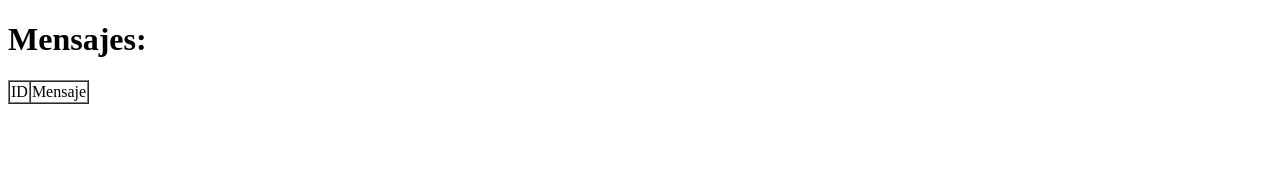
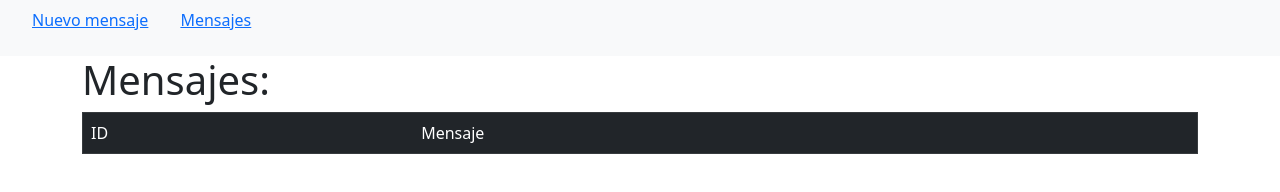
Before and after one commit to irisalarcon/Lab9BD2, a plain HTML site: page public/index.html in a window 1280 px wide. Drawn offline with nearby package versions, Linux system fonts and the light colour scheme.

Commit message:
update 1

```diff
--- a/public/index.html
+++ b/public/index.html
@@ -81,14 +81,27 @@
 			connectToWebSocketServer();
 		}
 		</script>
+		<meta name="viewport" content="width=device-width, initial-scale=1">
+
+		<!-- CSS only -->
+		<link href="https://cdn.jsdelivr.net/npm/bootstrap@5.1.2/dist/css/bootstrap.min.css" rel="stylesheet" integrity="sha384-uWxY/CJNBR+1zjPWmfnSnVxwRheevXITnMqoEIeG1LJrdI0GlVs/9cVSyPYXdcSF" crossorigin="anonymous">
+		<title>Mensajes</title>
 	</head>
 	<body onLoad="init()">
+	<nav class="navbar navbar-expand-lg navbar-light bg-light">
+		<ul><a href="form.html"> Nuevo mensaje</a></ul>
+		<ul><a href="index.html">Mensajes</a></ul>
+	</nav>
+	<div class="container">
 		<h1>Mensajes:</h1>
-		<table id="msgTable" border="1" cellspacing="0">
+
+		<table id="msgTable" border="1" cellspacing="0" class="table table-dark">
 			<tr>
 				<td>ID</td>
 				<td>Mensaje</td>
 			</tr>
 		</table>
+	</div>
+
 	</body>
 </html>
```
Also changed, not shown: public/form.html (added, +30 -0 lines), 1 other file.
